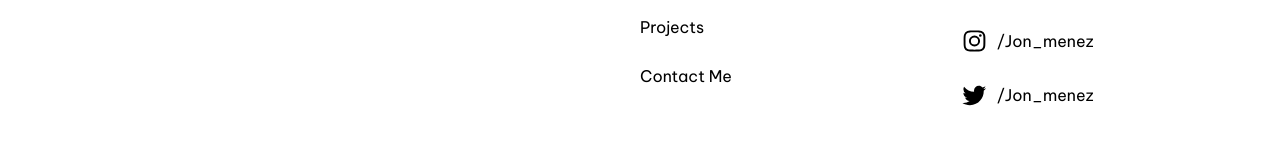
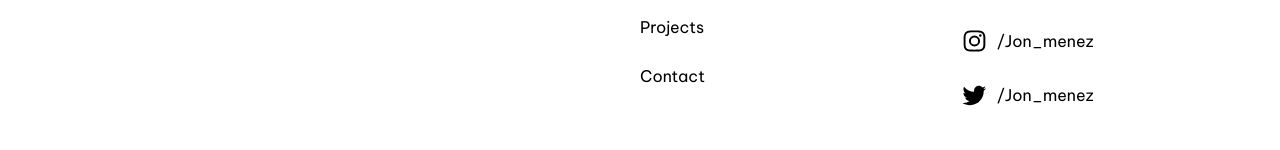
Before and after one commit to JonMenez/landing-page-giDev, a React app: page / in a window 1280 px wide. Shown: the part 2967-3117 px from the top of the page. Built offline with nearby package versions, Linux system fonts and the light colour scheme.

Commit message:
[UPDATE] typo

```diff
--- a/src/components/NavbarFooter.jsx
+++ b/src/components/NavbarFooter.jsx
@@ -8,9 +8,9 @@ const NavbarFooter = (props) => {
         <nav className='footer__navBar'>
           <ul className='footer__list'>
               <li className='footer__item'><Link className='footer__links' to="/">Home</Link></li>
-              <li className='footer__item'><Link className='footer__links' to="#">Services</Link></li>
+              <li className='footer__item'><Link className='footer__links' to="/services">Services</Link></li>
               <li className='footer__item'><Link className='footer__links' to="/projects">Projects</Link></li>
-              <li className='footer__item'><Link className='footer__links' to="/contact">Contact Me</Link></li>
+              <li className='footer__item'><Link className='footer__links' to="/contact">Contact</Link></li>
           </ul>
         </nav>
     )
```
